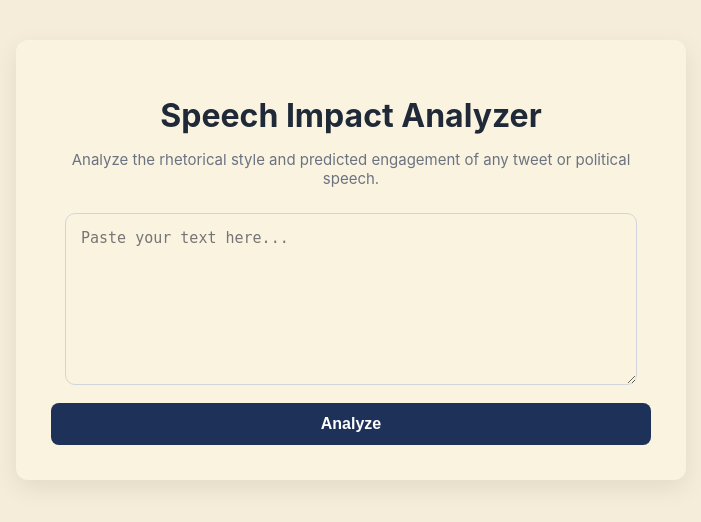
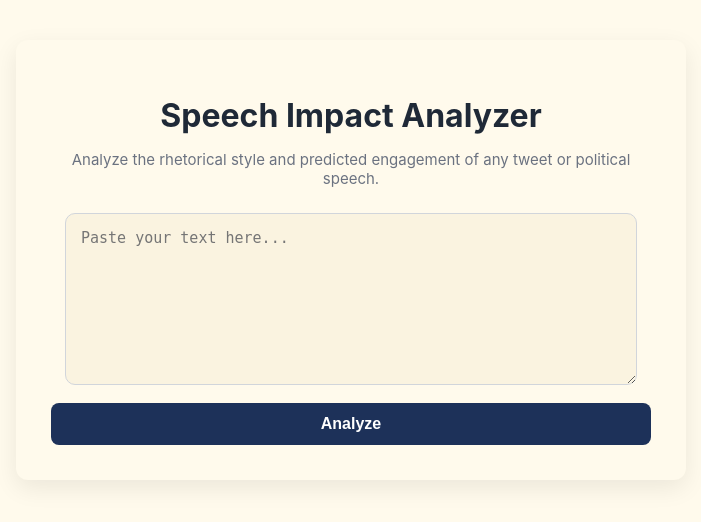
Before and after one commit to margotdhlg/Final-project---speech-impact-analyzer, a Flask app: page / in a window 1280 px wide. Shown: the top 522 px of the page, without its empty margins (289-990 px from the left). Run offline with Flask 3, Linux system fonts and the light colour scheme; parts of the project's set-up code (start-up, migrations or seed data) failed here and were passed over.

Commit message:
styles.css

```diff
--- a/code/static/styles.css
+++ b/code/static/styles.css
@@ -1,6 +1,6 @@
 body {
   font-family: "Inter", system-ui, sans-serif;
-  background: #f5edd9;
+  background: #fffaec;
   margin: 0;
   padding: 40px 0;
   display: flex;
@@ -11,7 +11,7 @@
 
 .container {
   width: 600px;
-  background: #FAF3E0;
+  background: #fffaec;
   padding: 35px;
   border-radius: 12px;
   box-shadow: 0 8px 25px rgba(0,0,0,0.08);
@@ -57,7 +57,7 @@
 
 textarea:focus {
   border-color: #213a6b;
-  background: #FAF3E0;
+  background: #fffaec;
   outline: none;
   box-shadow: 0 0 0 3px rgba(59,130,246,0.2);
 }
@@ -84,7 +84,7 @@
 .result-card {
   margin-top: 35px;
   padding: 25px;
-  background: #FAF3E0;
+  background: #fffaec;
   border-left: 5px solid #1d3159;
   border-radius: 10px;
 }
```
